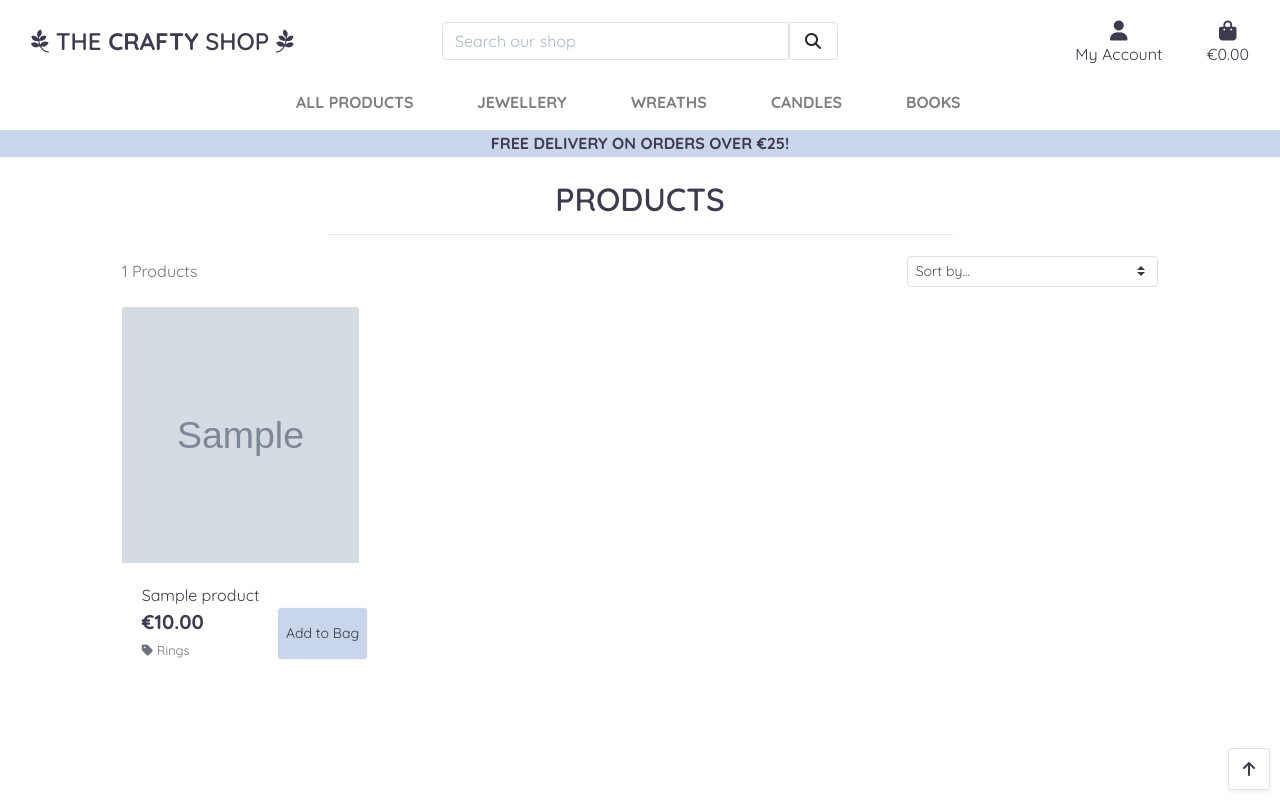
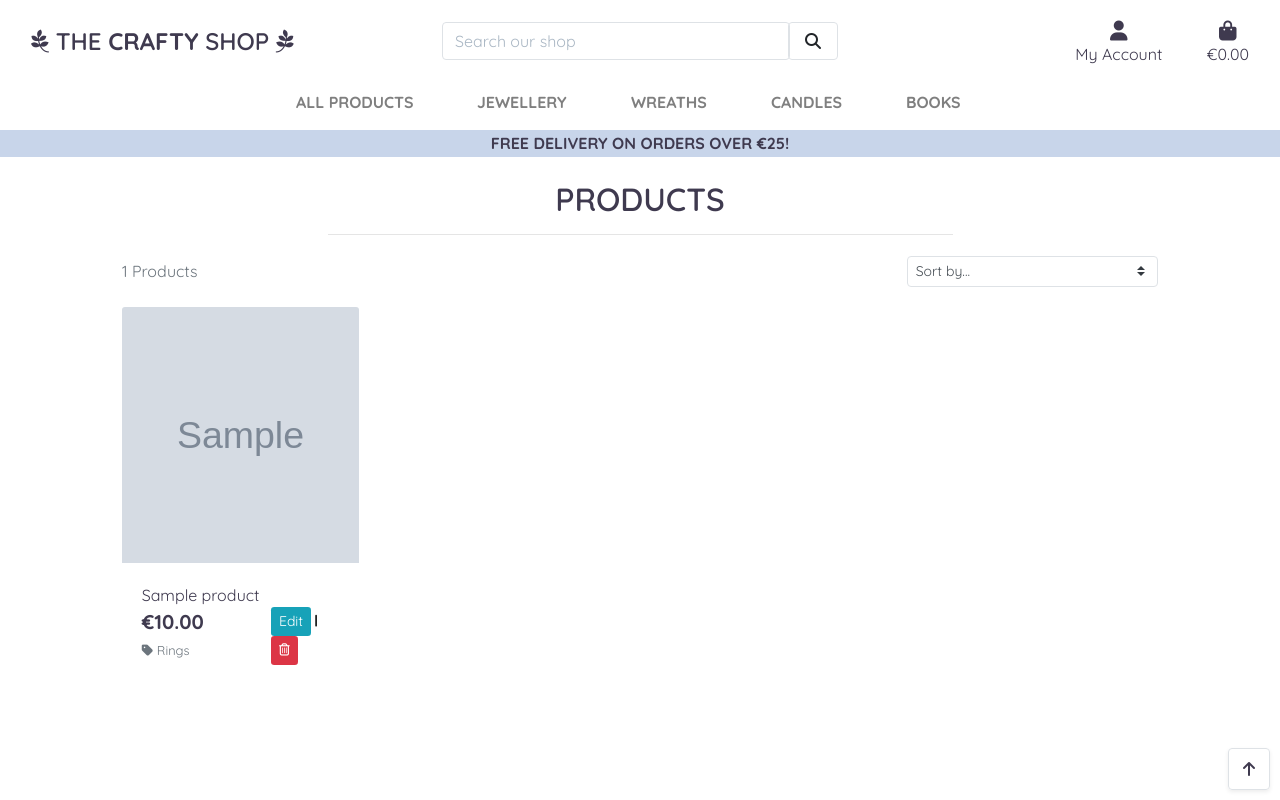
Before and after one commit to maialenz/crafty_shop, a Django app: page /products/ in a window 1280 px wide. Run offline with Django 3.2, Linux system fonts and the light colour scheme; a user stored in the database is signed in; data comes from the database, SQL or seed files in the repository; tables that the repository leaves empty hold one stand-in row (values such as "Sample post"); grey boxes marked "Sample" are stand-in pictures; parts of the project's set-up code (start-up, migrations or seed data) failed here and were passed over; some libraries are stand-ins or nearby versions.

Commit message:
Add buttons to edit/delete to products + product details and add view for deleting a product

```diff
--- a/products/templates/products/products.html
+++ b/products/templates/products/products.html
@@ -76,10 +76,16 @@
                                             </p>
                                             {% endif %}
                                         </div>
-                                    <div class="row">
-                                        <input type="submit" class="btn btn-sm btn-light btn-blue hvr-grow rounded text " value="Add to Bag">
-                                        <input type="hidden" name="redirect_url" value="{{ request.path }}">
-                                    </div>
+                                        {% if request.user.is_superuser %}
+                                        <div class="col">
+                                            <small class="ml-3  float-right">
+                                                <a class="hvr-grow btn-info btn-sm" href="{% url 'edit_product' product.id %}">Edit</a>
+                                                <strong class="text-black"> | </strong>
+                                                <a class="btn-danger btn-sm text-white hvr-grow" href="{% url 'delete_product' product.id %}"><i class="far fa-trash-alt fa-sm"></i></a>
+                                            </small>
+                                        </div>
+                                        {% endif %}
+
                                     </div>
                                 </div>
 
--- a/products/urls.py
+++ b/products/urls.py
@@ -7,4 +7,5 @@ urlpatterns = [
     path('<int:product_id>/', views.product_detail, name='product_detail'),
     path('add/', views.add_product, name='add_product'),
     path('edit/<int:product_id>/', views.edit_product, name='edit_product'),
+    path('delete/<int:product_id>/', views.delete_product, name='delete_product'),
 ]
--- a/products/views.py
+++ b/products/views.py
@@ -82,9 +82,9 @@ def add_product(request):
     if request.method == 'POST':
         form = ProductForm(request.POST, request.FILES)
         if form.is_valid():
-            form.save()
+            product = form.save()
             messages.success(request, 'Successfully added product!')
-            return redirect(reverse('add_product'))
+            return redirect(reverse('product_detail', args=[product.id]))
         else:
             messages.error(request, 'Failed to add product. Please ensure the form is valid.')
     else:
@@ -120,3 +120,11 @@ def edit_product(request, product_id):
     }
 
     return render(request, template, context)
+
+
+def delete_product(request, product_id):
+    """ Delete a product from the store """
+    product = get_object_or_404(Product, pk=product_id)
+    product.delete()
+    messages.success(request, 'Product deleted!')
+    return redirect(reverse('products'))
--- a/templates/base.html
+++ b/templates/base.html
@@ -110,7 +110,7 @@
 							{% if request.user.is_authenticated %}
 							{% if request.user.is_superuser %}
 							<!-- user authenticated AND SUPERUSER -->
-							<a href="{% url 'add_product' %}" class="dropdown-item">Product Management</a>
+							<a href="{% url 'add_product' %}" class="dropdown-item">Add New Product</a>
 							{% endif %}
 							<!--  user authenticated -->
 							<a href="{% url 'profile' %}" class="dropdown-item">My Profile</a>
--- a/templates/includes/mobile-top-header.html
+++ b/templates/includes/mobile-top-header.html
@@ -35,7 +35,7 @@
 	<div class="dropdown-menu border-0" aria-labelledby="user-options">
 		{% if request.user.is_authenticated %}
             {% if request.user.is_superuser %}
-                <a href="{% url 'add_product' %}" class="dropdown-item">Product Management</a>
+                <a href="{% url 'add_product' %}" class="dropdown-item">Add New Product</a>
             {% endif %}
             <a href="{% url 'profile' %}" class="dropdown-item">My Profile</a>
             <a href="{% url 'account_logout' %}" class="dropdown-item">Logout</a>
```
Also changed, not shown: products/templates/products/product_detail.html (+12 -0 lines).
